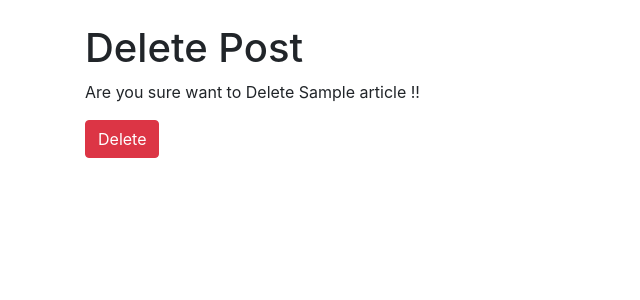
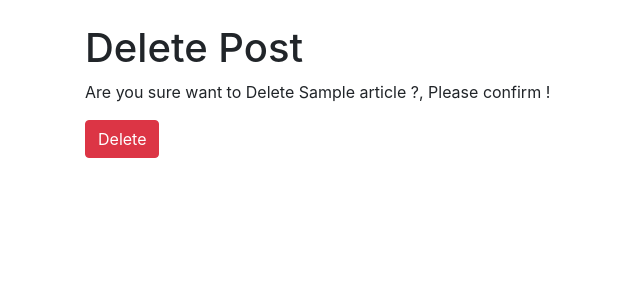
Before and after one commit to rnrashmi/NewsWith-Python, a Django app: page /article/1/delete/ in a window 1280 px wide. Shown: the part 56-356 px from the top of the page, without its empty margins (0-640 px from the left). Run offline with Django 3.2, Linux system fonts and the light colour scheme; tables that the repository leaves empty hold one stand-in row (values such as "Sample post"); some libraries are stand-ins or nearby versions.

Commit message:
delete confirm msg change

```diff
--- a/templates/article_delete.html
+++ b/templates/article_delete.html
@@ -6,7 +6,7 @@
 
 <form method="post">
     {%csrf_token%}
-    <p>Are you sure want to Delete {{article.title}} !!</p>
+    <p>Are you sure want to Delete {{article.title}} ?, Please confirm !</p>
 <button class="btn btn-danger" type="submit">Delete</button></form>
 
 
```
